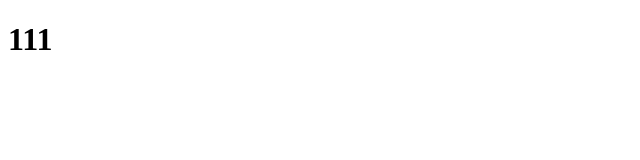
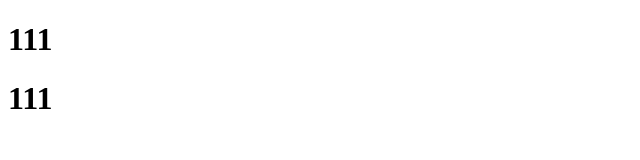
Before and after one commit to caozheng-tom/Testind, a plain HTML site: page index.html in a window 1280 px wide. Shown: the full height of the page, 0-640 px from the left. Drawn offline with Linux system fonts and the light colour scheme.

Commit message:
写这次提交的描述

```diff
--- a/index.html
+++ b/index.html
@@ -6,5 +6,6 @@
 	</head>
 	<body>
 		<h1>111</h1>
+		<h1>111</h1>
 	</body>
 </html>
```
